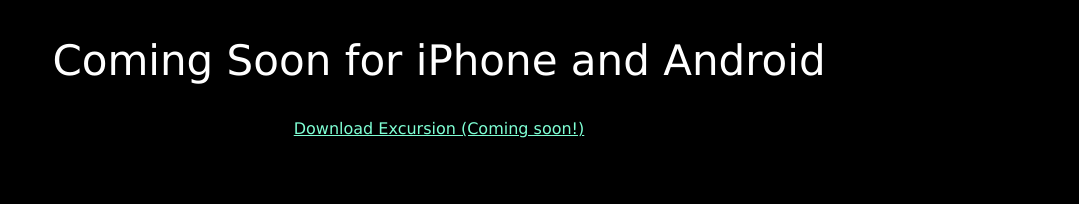
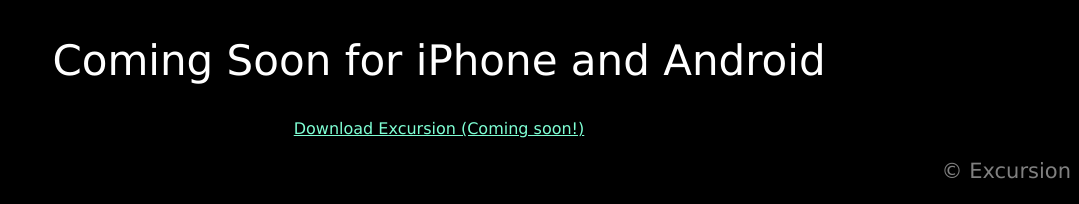
Before and after one commit to Jenniferluluchen/excursion, a plain HTML site: page index.html in a window 1280 px wide. Shown: the part 1107-1311 px from the top of the page, without its empty margins (201-1280 px from the left). Before the commit the page ends 1253 px from the top, so only its background shows below. Drawn offline with Linux system fonts and the light colour scheme.

Commit message:
modified css

```diff
--- a/index.html
+++ b/index.html
@@ -20,6 +20,7 @@
 
     <h2>Coming Soon for iPhone and Android</h2>
     <u>Download Excursion (Coming soon!)</u>
+    <p class="copyright">&copy;&nbsp;Excursion</p>
 
   </body>
 </html>
--- a/resources/style.css
+++ b/resources/style.css
@@ -23,3 +23,6 @@ p {
   font-size: 21px;
   color: gray;
 }
+.copyright {
+  text-align: right;
+}
```
